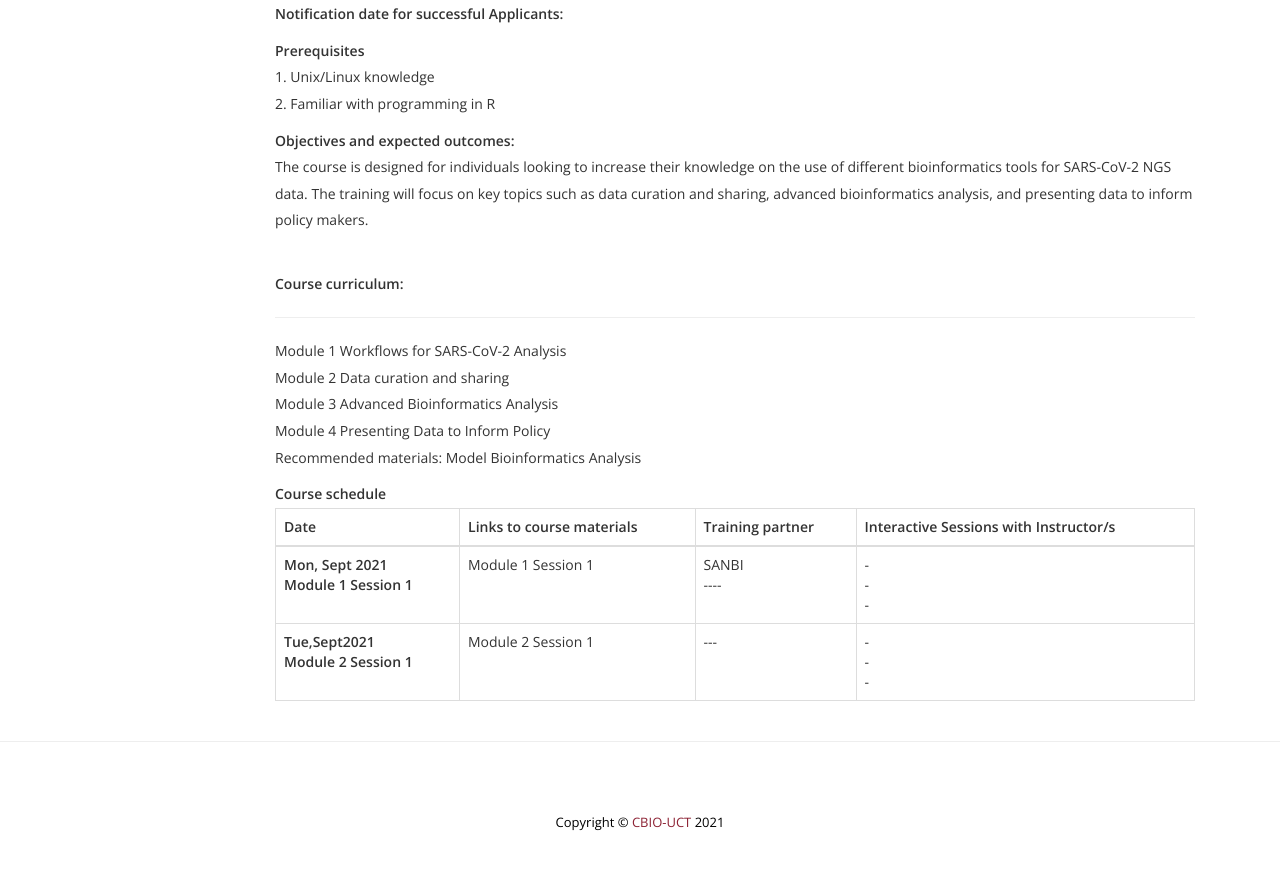
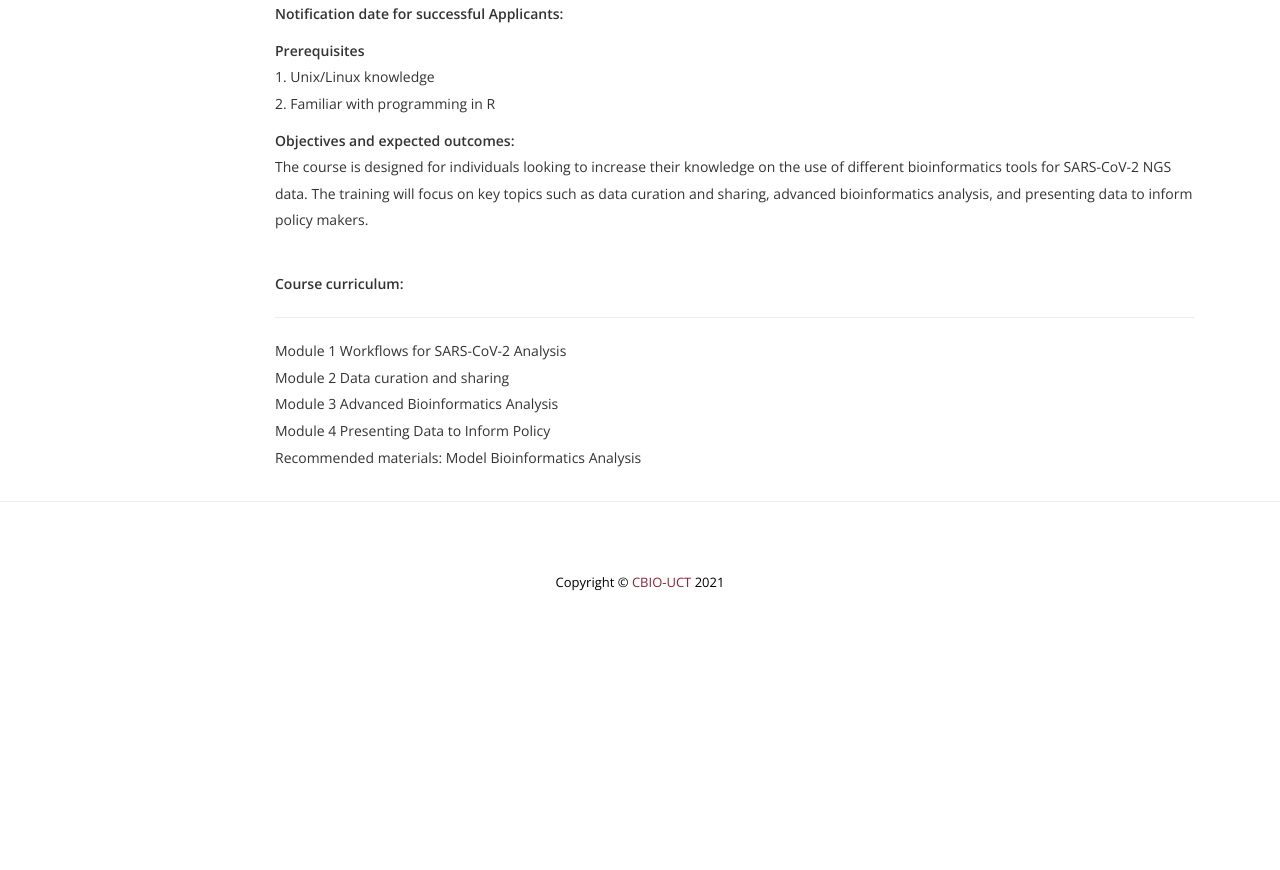
Before and after one commit to pmaturure3/ngsacad, a Jekyll site: the page built from _posts/2021-08-03-SARS-CoV-2-NGS-Bioinformatics-Course-2021.md, in a window 1280 px wide and 900 px high, scrolled down 999 px. Shown: the top 870 px of the window. Built offline with Jekyll 4.4.1, drawn with Linux system fonts in a browser that asks for light colours; nearby versions of some CDN libraries; some web fonts are replaced; comment, search, counter and statistics services are not loaded; after the commit the page ends 1659 px from its top, so only the background shows below that.

Commit message:
updated bioinfor 2021 application course

```diff
--- a/_posts/2021-08-03-SARS-CoV-2-NGS-Bioinformatics-Course-2021.md
+++ b/_posts/2021-08-03-SARS-CoV-2-NGS-Bioinformatics-Course-2021.md
@@ -89,55 +89,4 @@ and sharing, advanced bioinformatics analysis, and presenting data to inform pol
 <li>Recommended materials: Model Bioinformatics Analysis</li>
 </ol>
 
-<b>Course schedule</b>
-
-
-
-  <table class="table table-bordered">
-  <thead>
-    <tr>
-      <th scope="col">Date</th>
-      <th scope="col">Links to course materials</th>
-      <th scope="col">Training partner</th>
-       <th scope="col">Interactive Sessions with Instructor/s</th>
-    </tr>
-  </thead>
-  <tbody>
-    <tr>
-      <th scope="row">Mon, Sept 2021
-      <br>
-      Module 1
-      Session 1</th>
-      <td>
-      Module 1
-      Session 1</td>
-      <td> <ul>
-  <li>SANBI</li>
-  <li>----</li>
-
-</ul> </td>
-            <td><ul>
-             <li>-</li>
-  <li>-</li>
-  <li>-</li>
-</ul></td>
-    </tr>
-    <tr>
-      <th scope="row">Tue,Sept2021
-      <br>
-      Module 2
-      Session 1</th>
-      <td> Module 2 Session 1</td>
-      <td><ul>
-
-  <li>---</li>
-
-</ul></td>
-            <td><ul>
-             <li> -</li>
-  <li>-</li>
-    <li>-</li>
-</ul></td>
-    </tr>
-  </tbody>
-</table>
+<!-- <b>Course schedule</b> -->
```
